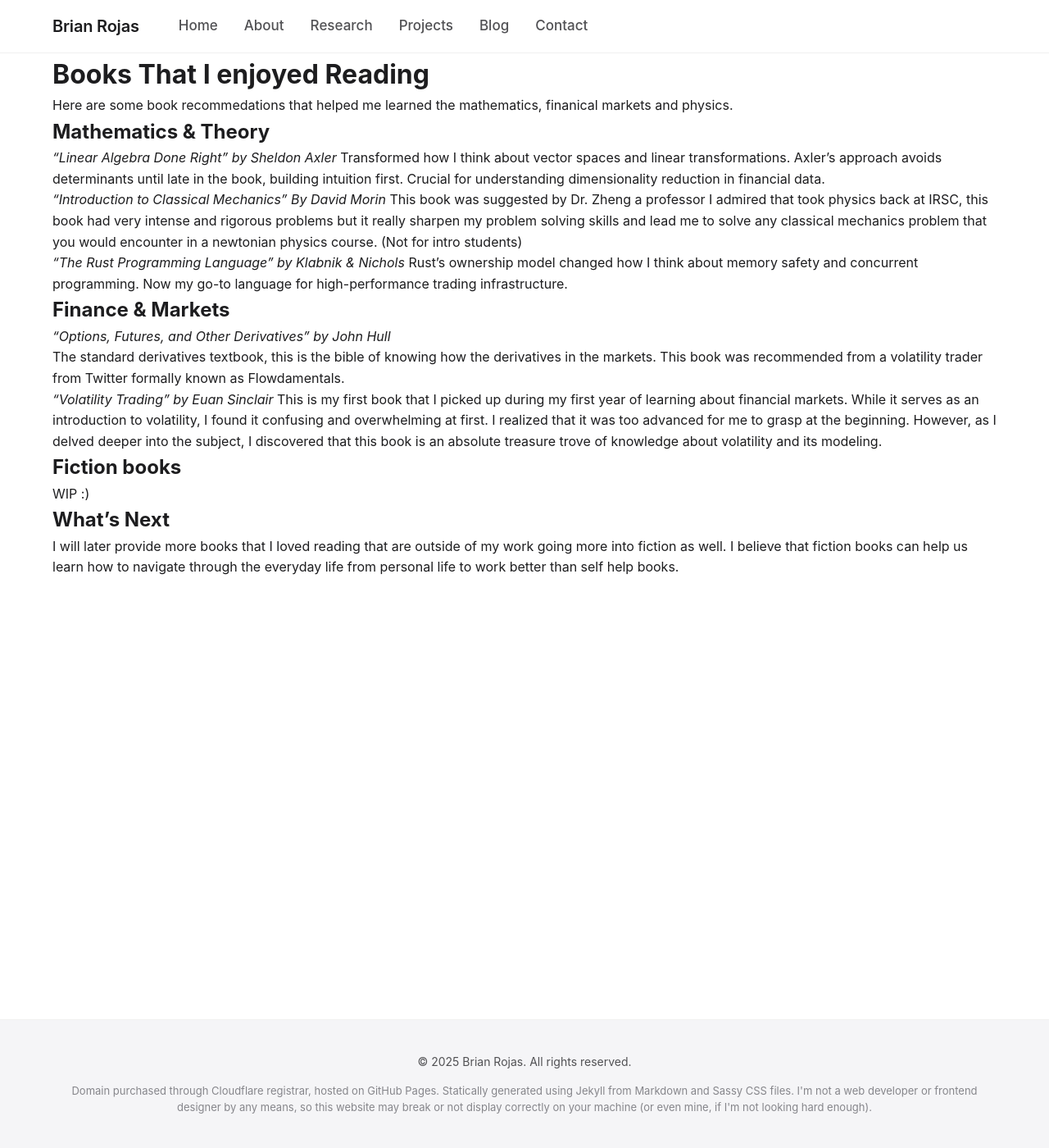
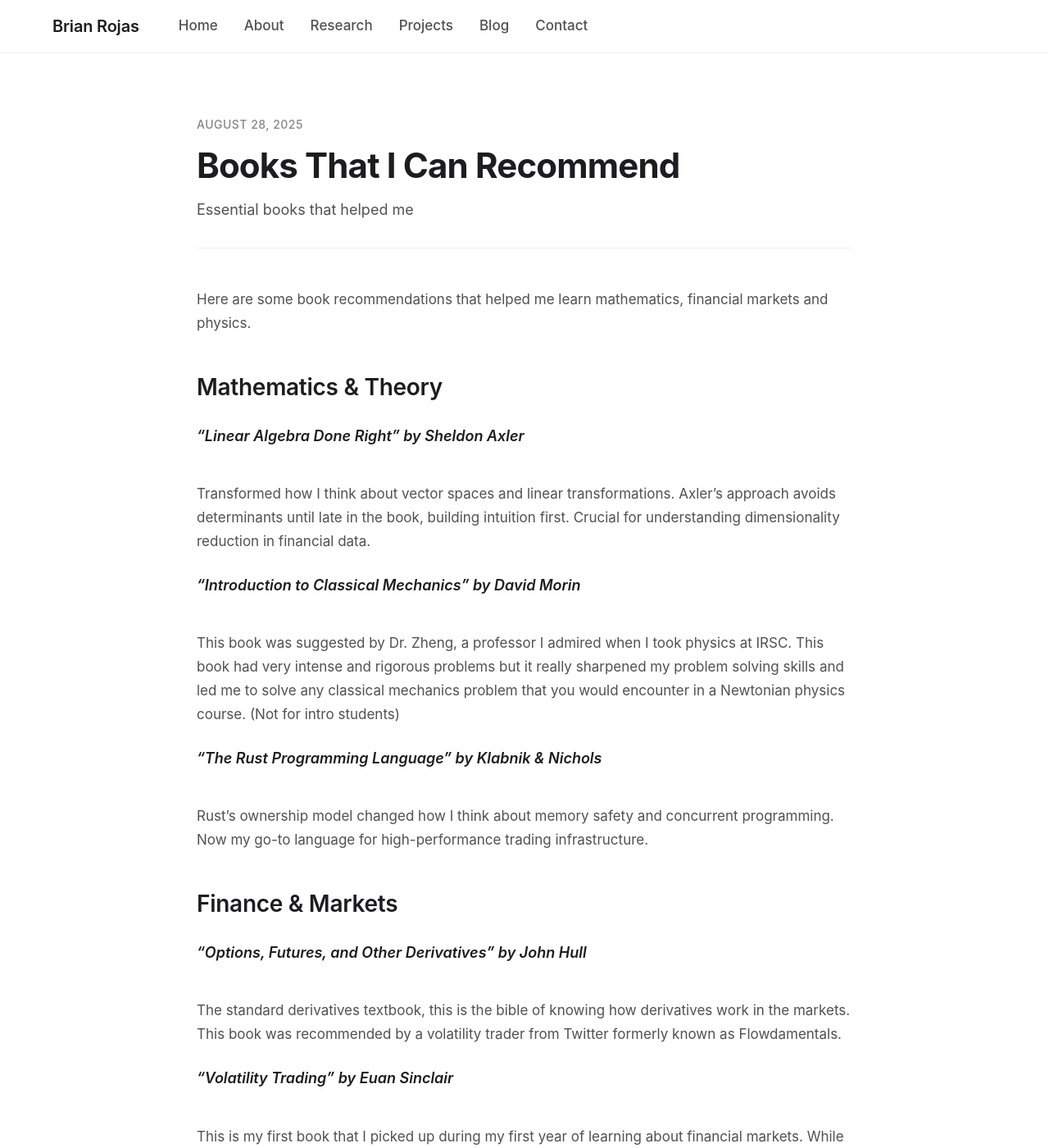
Before and after one commit to brianrojrc/brianrojrc.github.io, a Jekyll site: the page built from _posts/2025-08-28-Books.md, in a window 1280 px wide and 1400 px high. Shown: the whole window at 82% size. Built offline with Jekyll 4.4.1, drawn with Linux system fonts in a browser that asks for light colours; some of the changed text lies outside the part shown.

Commit message:
Update 2025-08-28-Books.md

```diff
--- a/_posts/2025-08-28-Books.md
+++ b/_posts/2025-08-28-Books.md
@@ -1,40 +1,35 @@
 ---
-layout: default
-title: "books That I can recommend"
+layout: post
+title: "Books That I Can Recommend"
 date: 2025-08-28
-excerpt: "Essential books that helped me gain knowledge for mathematics, programming, and finance."
+excerpt: "Essential books that helped me"
 ---
 
-
-
-# Books That I enjoyed Reading
-Here are some book recommedations that helped me learned the mathematics, finanical markets and physics.
+Here are some book recommendations that helped me learn mathematics, financial markets and physics.
 
 ## Mathematics & Theory
 
 *"Linear Algebra Done Right" by Sheldon Axler*
 Transformed how I think about vector spaces and linear transformations. Axler's approach avoids determinants until late in the book, building intuition first. Crucial for understanding dimensionality reduction in financial data.
 
-*"Introduction to Classical Mechanics" By David Morin*
-This book was suggested by Dr. Zheng a professor I admired that took physics back at IRSC, this book had very intense and rigorous problems but it really sharpen my problem solving skills and lead me to solve any classical mechanics problem that you would encounter in a newtonian physics course. (Not for intro students)
+*"Introduction to Classical Mechanics" by David Morin*
+This book was suggested by Dr. Zheng, a professor I admired when I took physics at IRSC. This book had very intense and rigorous problems but it really sharpened my problem solving skills and led me to solve any classical mechanics problem that you would encounter in a Newtonian physics course. (Not for intro students)
 
 *"The Rust Programming Language" by Klabnik & Nichols*
 Rust's ownership model changed how I think about memory safety and concurrent programming. Now my go-to language for high-performance trading infrastructure.
 
 ## Finance & Markets
+
 *"Options, Futures, and Other Derivatives" by John Hull*
-
-The standard derivatives textbook, this is the bible of knowing how the derivatives in the markets. This book was recommended from a volatility trader from Twitter formally known as Flowdamentals.
+The standard derivatives textbook, this is the bible of knowing how derivatives work in the markets. This book was recommended by a volatility trader from Twitter formerly known as Flowdamentals.
 
 *"Volatility Trading" by Euan Sinclair*
 This is my first book that I picked up during my first year of learning about financial markets. While it serves as an introduction to volatility, I found it confusing and overwhelming at first. I realized that it was too advanced for me to grasp at the beginning. However, as I delved deeper into the subject, I discovered that this book is an absolute treasure trove of knowledge about volatility and its modeling.
 
-
-## Fiction books
+## Fiction Books
 
 WIP :)
 
-
 ## What's Next
 
-I will later provide more books that I loved reading that are outside of my work going more into fiction as well. I believe that fiction books can help us learn how to navigate through the everyday life from personal life to work better than self help books.
+I will later provide more books that I loved reading that are outside of my work, going more into fiction as well. I believe that fiction books can help us learn how to navigate through everyday life from personal life to work better than self-help books.
```
